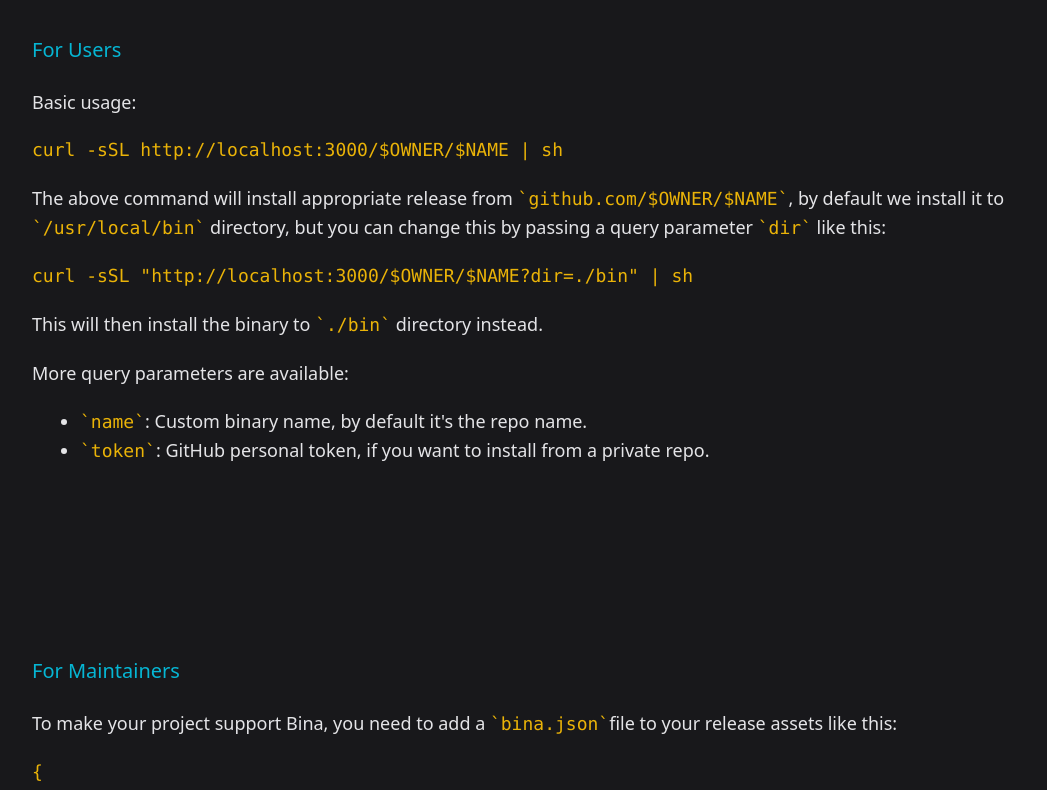
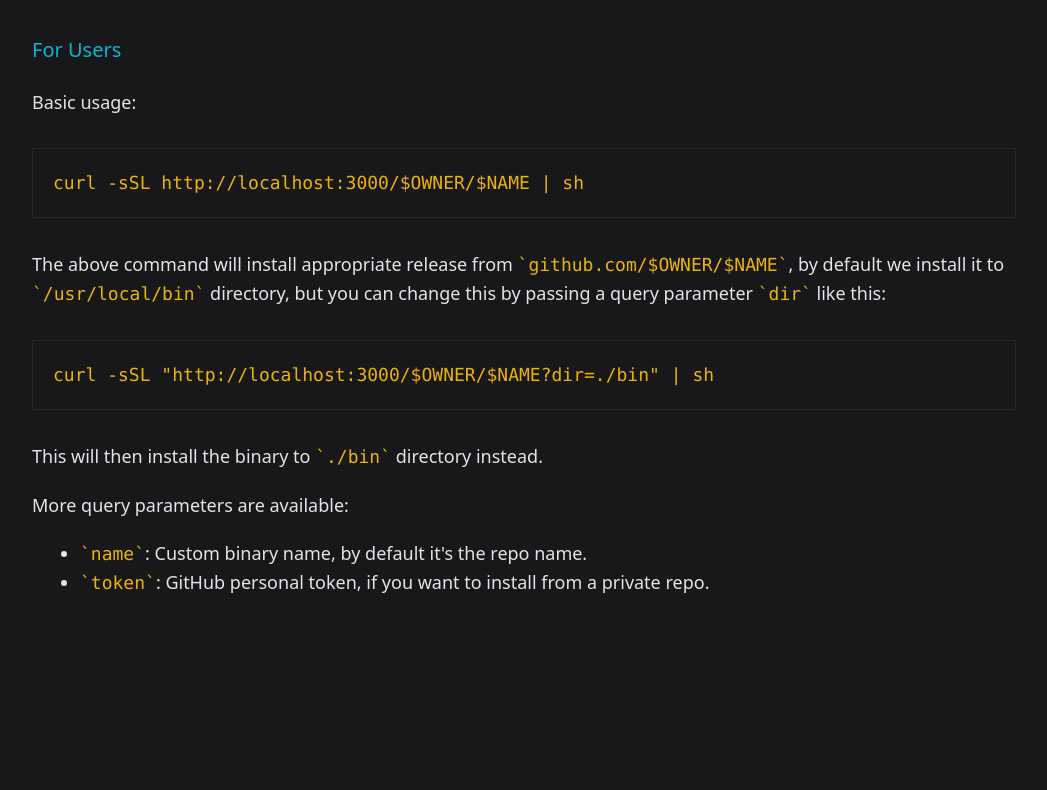
Before and after one commit to egoist/bina, a Next.js app: page / in a window 1280 px wide. Shown: the part 1480-2270 px from the top of the page, without its empty margins (116-1163 px from the left). Built offline with nearby package versions, Linux system fonts and the light colour scheme.

Commit message:
tweak code blocks

```diff
--- a/components/markdown.tsx
+++ b/components/markdown.tsx
@@ -2,7 +2,7 @@ import React from "react"
 
 export const CodeBlock: React.FC<{ code: string }> = ({ code }) => {
   return (
-    <pre className="text-yellow-500 font-mono my-5">
+    <pre className="text-yellow-500 font-mono my-8 overflow-auto border border-gray-800 p-5">
       <code>{code}</code>
     </pre>
   )
```
